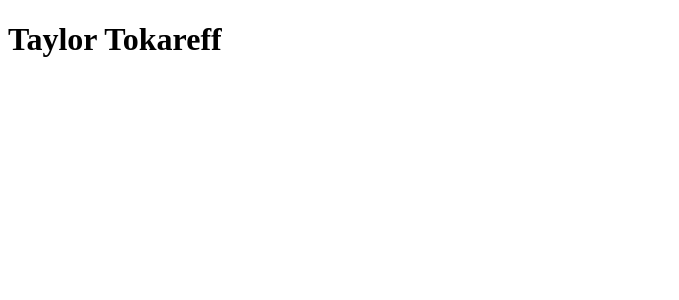
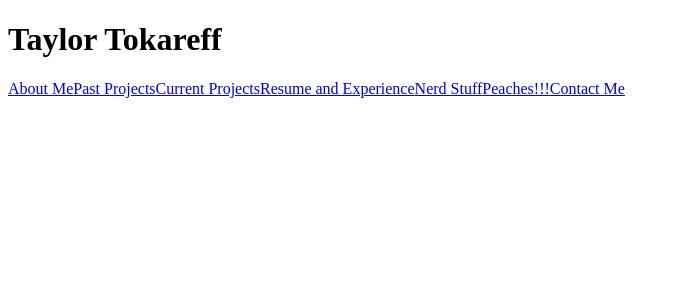
Before and after one commit to taylor-tokareff/badlands, a React app: page / in a window 1280 px wide. Shown: the top 300 px of the page, without its empty margins (0-679 px from the left). Built offline with nearby package versions, Linux system fonts and the light colour scheme.

Commit message:
menu structure

```diff
--- /dev/null
+++ b/src/components/Menu.jsx
@@ -0,0 +1,18 @@
+import React from 'react';
+import { Link } from 'react-router-dom';
+
+const Menu = () => (
+  <div>
+    <Link to="/about">About Me</Link>
+    <Link to="/past">Past Projects</Link>
+    <Link to="/current">Current Projects</Link>
+    <Link to="/resume">Resume and Experience</Link>
+    <Link to="/nerd">Nerd Stuff</Link>
+    <Link to="/Peaches">Peaches!!!</Link>
+    <Link to="/contact">Contact Me</Link>
+
+
+  </div>
+);
+
+export default Menu;
--- a/src/components/app/App.jsx
+++ b/src/components/app/App.jsx
@@ -1,6 +1,7 @@
 
 import React, { Component } from 'react';
 import Header from '../app/containers/Header';
+import Menu from '../Menu';
 import {
   BrowserRouter as Router,
   Route,
@@ -22,8 +23,9 @@ class App extends Component {
 
             <Header />
 
+
             <Switch>
-              <Route exact path="/" />
+              <Route exact path="/" component={Menu} />
 
 
 
```
